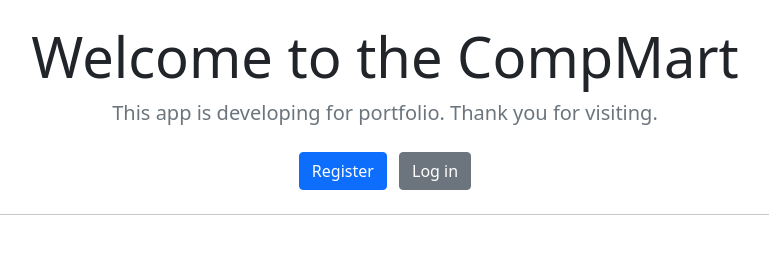
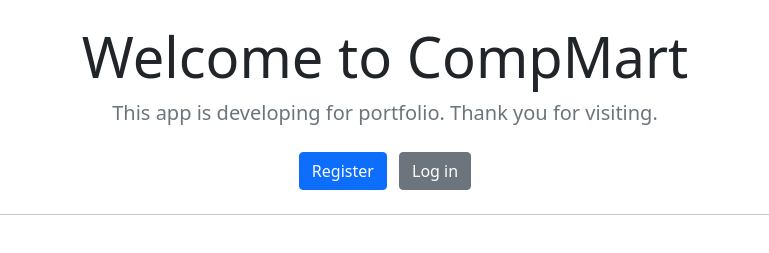
Before and after one commit to DIVIgor/comp_mart, a Django app: page / in a window 1280 px wide. Shown: the part 63-316 px from the top of the page, without its empty margins (255-1024 px from the left). Run offline with Django 3.2, Linux system fonts and the light colour scheme; data that the repository does not hold is empty; some libraries are stand-ins or nearby versions.

Commit message:
Changed the welcoming message

```diff
--- a/templates/store/home.html
+++ b/templates/store/home.html
@@ -7,7 +7,7 @@
   <section id="components">
     <main>
       <div class="welcoming-header p-3 pb-md-4 mx-auto text-center">
-        <h1 class="display-4 fw-normal">Welcome to the CompMart</h1>
+        <h1 class="display-4 fw-normal">Welcome to CompMart</h1>
         <p class="fs-5 text-muted">This app is developing for portfolio. Thank you for visiting.</p>
         {% if not user.is_authenticated %}
           <p>
```
